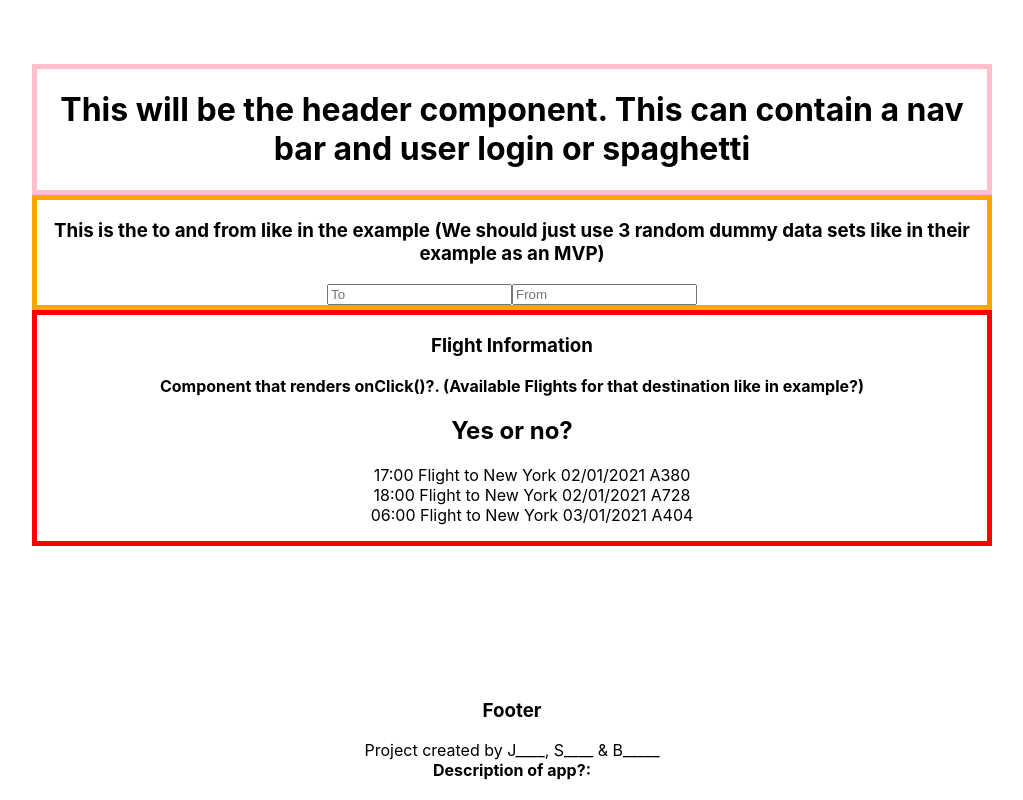
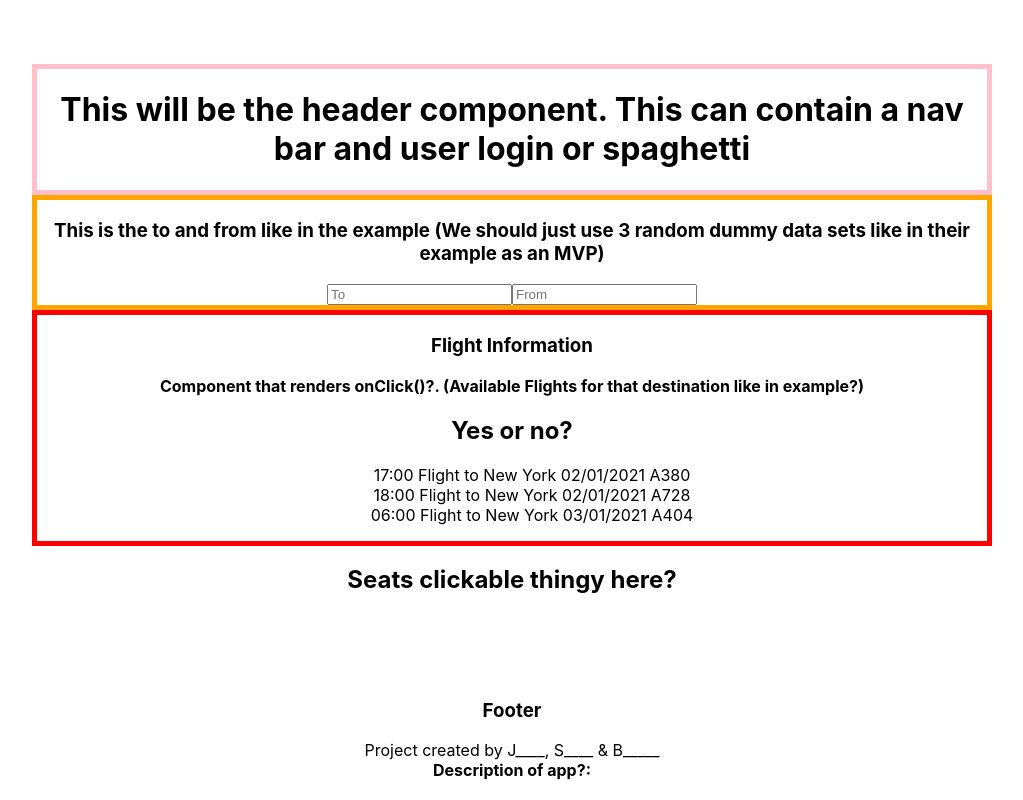
Before and after one commit to Justinmehmed/boring-airlines-client, a React (Create React App) app: page / in a window 1280 px wide. Shown: the whole page, without its empty margins (128-1151 px from the left). Built offline with nearby package versions, Linux system fonts and the light colour scheme.

Commit message:
Added Seats component

```diff
--- a/src/components/App.js
+++ b/src/components/App.js
@@ -1,6 +1,8 @@
 import Airline from './Airline';
+import ToAndFrom from './ToAndFrom';
+import Seats from './Seats'
+
 import Header from './Header';
-import ToAndFrom from './ToAndFrom';
 import Footer from './Footer';
 
 function App() {
@@ -9,6 +11,7 @@ function App() {
       <Header />
       <ToAndFrom />
       <Airline />
+      <Seats />
       <Footer />
 
     </div>
--- /dev/null
+++ b/src/components/Seats.js
@@ -0,0 +1,13 @@
+import React, { Component } from 'react'
+
+class Seats extends Component {
+  render() {
+    return(
+      <div>
+        <h2>Seats clickable thingy here?</h2>
+      </div>
+    )
+  }
+}
+
+export default Seats
```
